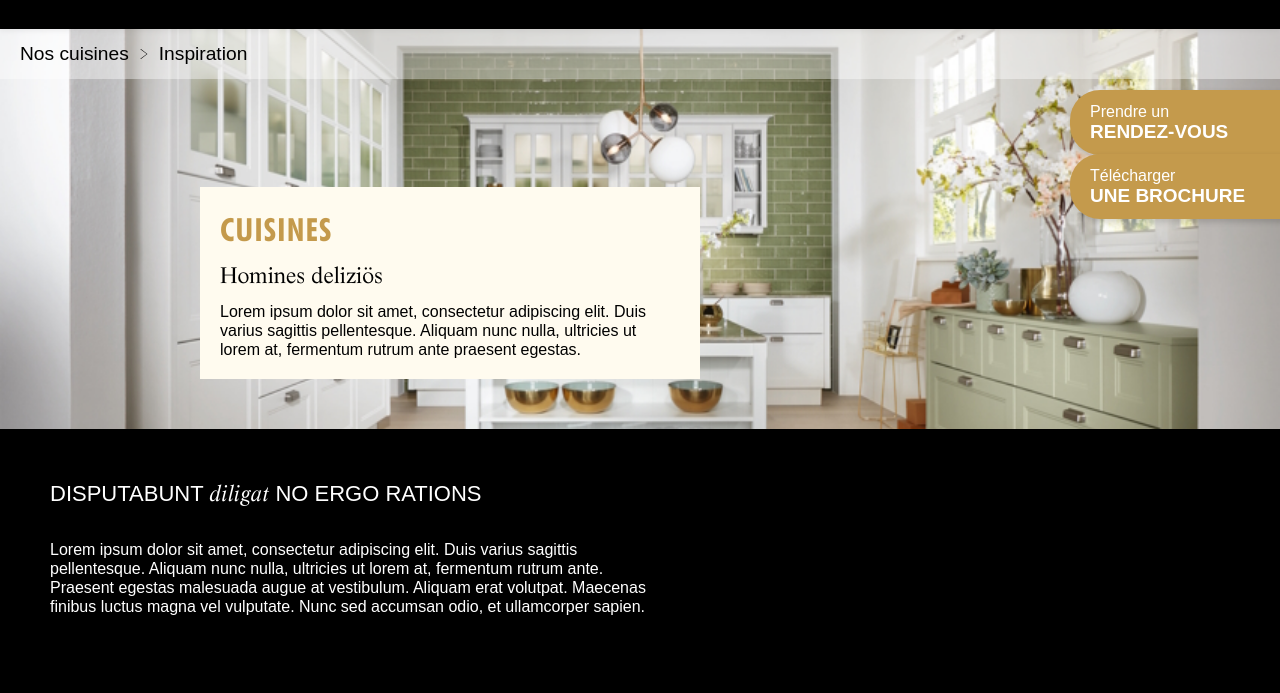
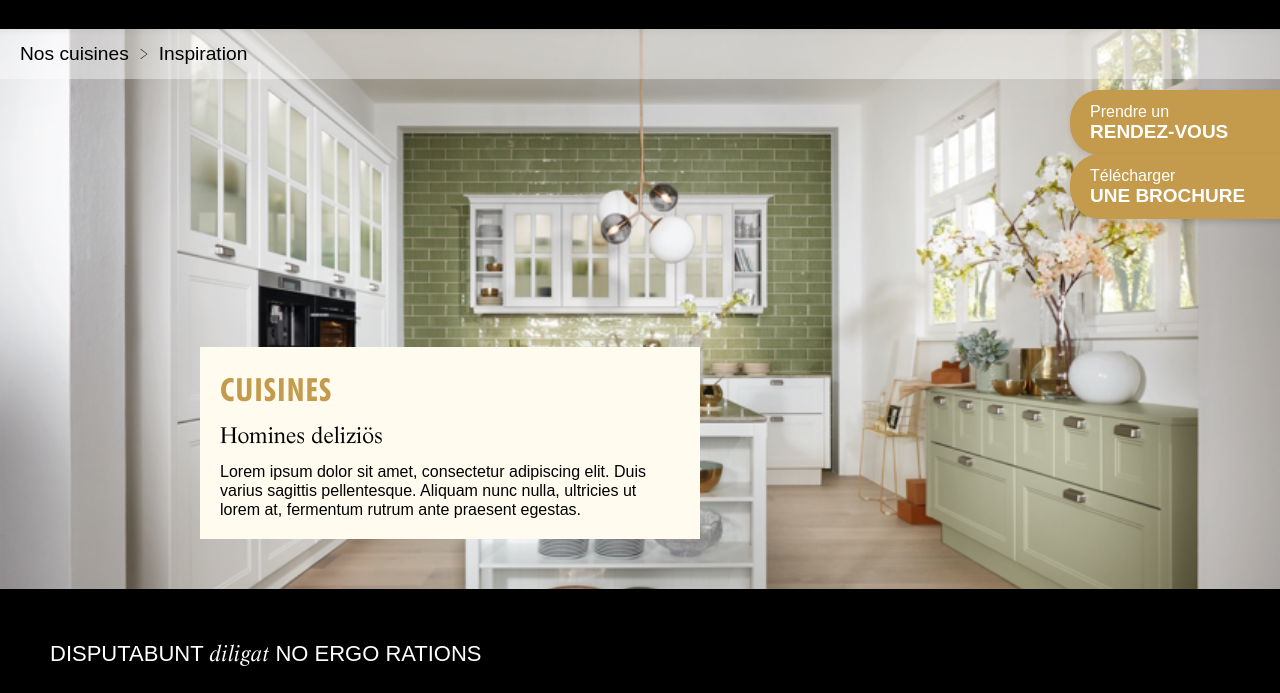
Before and after one commit to Samimveza/nolte-local, a website built with Vite: page noscuisines.html in a window 1280 px wide. Shown: the part 86-779 px from the top of the page. Built offline with nearby package versions, Linux system fonts and the light colour scheme; a web font is replaced by a local one.

Commit message:
UI Changes

```diff
--- a/components/hero/hero.css
+++ b/components/hero/hero.css
@@ -36,6 +36,7 @@
     box-shadow: 3px 3px 6px #00000029;
     gap: 10px;
     align-items: center;
+    z-index:100;
 
     & img {
       width: 20px;
@@ -48,6 +49,7 @@
 
     &:nth-of-type(2) {
       top: 30%;
+
     }
 
     &.first-badge {
--- a/components/nos-cuisines-page/hero/cuisines-hero.css
+++ b/components/nos-cuisines-page/hero/cuisines-hero.css
@@ -75,7 +75,7 @@
 
 @media (min-width: 1024px) {
   .cuisines-hero-container {
-    height: 50vh;
+    height: 70vh;
 
     & .cuisines-hero-content {
       bottom: 50px;
--- a/noscuisines.html
+++ b/noscuisines.html
@@ -73,7 +73,7 @@
         <span class="header-content-subtitle">Prendre RDV</span>
         <span class="header-content-subtitle">Brochure</span>
       </div>
-      <div class="header-breadcrumbs">
+      <div class="header-breadcrumbs nav">
         <div class="header-breadcrumbs-container">
           <a href="#home" class="nav-link">Nos cuisines</a>
           <img src="right-chevron-svgrepo-com-black.svg" />
@@ -144,7 +144,7 @@
             <option value="classic">Classique</option>
             <option value="design">Design</option>
           </select>
-          <div class="filter-checkbox">
+          <div class="filter-checkbox custom-filter">
             <label>
               <span>Sans poignée</span>
               <input type="checkbox" />
```
